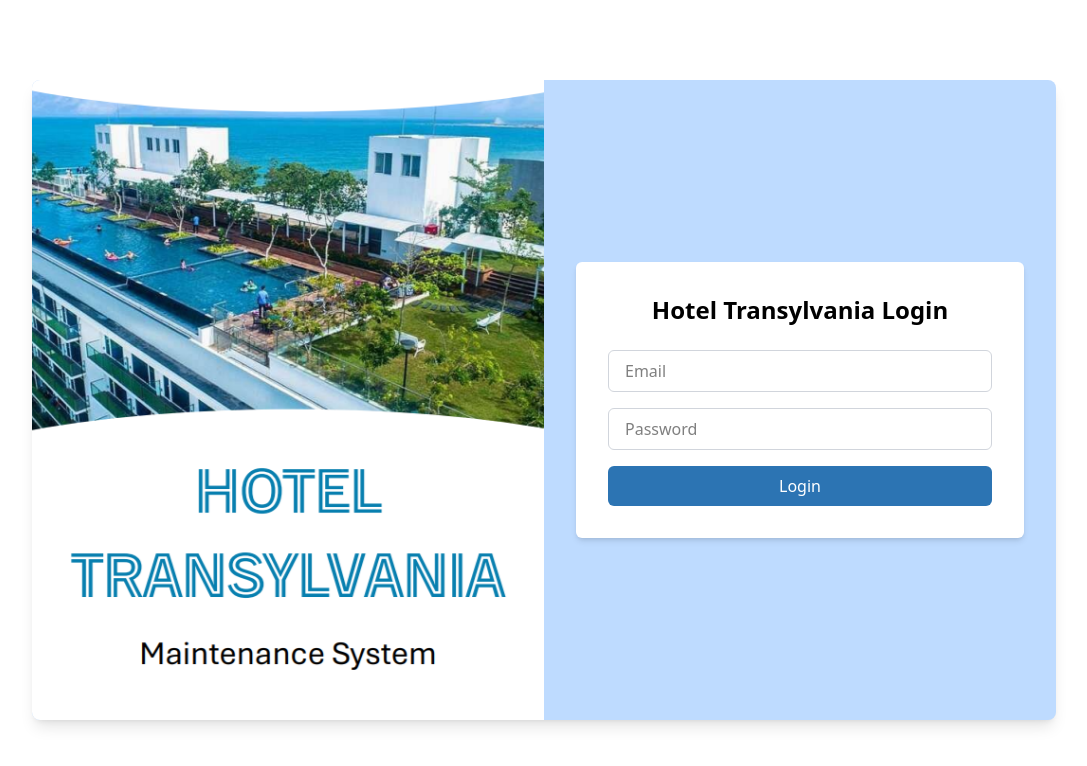
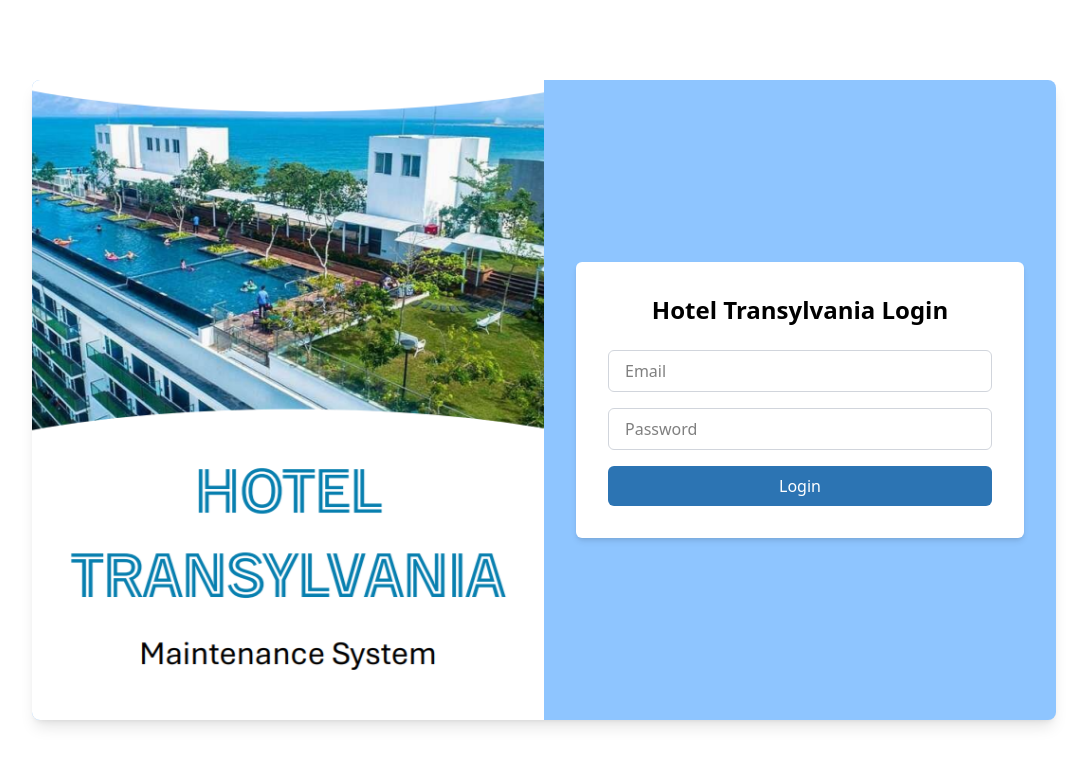
Before and after one commit to vinuwa98/Hotel-Transylvania_FrontEnd, a React (Vite) app: page / in a window 1280 px wide. Shown: the top 766 px of the page, without its empty margins (96-1183 px from the left). Built offline with nearby package versions, Linux system fonts and the light colour scheme.

Commit message:
Vinod: final changes before merging to main

```diff
--- a/src/Components/organisms/AuthSection.jsx
+++ b/src/Components/organisms/AuthSection.jsx
@@ -6,7 +6,7 @@
  */
 function AuthSection() {
   return (
-    <div className="min-h-screen flex items-center justify-center bg-blue-200 ">
+    <div className="min-h-screen flex items-center justify-center bg-blue-300 ">
       <div className="w-full max-w-md bg-white p-8 shadow-md rounded-md">
         <h2 className="text-2xl font-bold text-center mb-6">Hotel Transylvania Login</h2>
         <LoginForm />
--- a/src/pages/LoginPage.jsx
+++ b/src/pages/LoginPage.jsx
@@ -12,7 +12,7 @@
       className="flex justify-center items-center min-h-screen px-4"
       style={{ backgroundColor: themeColors.White }}
     >
-      <div className="flex flex-col md:flex-row items-center justify-center bg-blue-200 shadow-lg rounded-lg overflow-hidden max-w-5xl w-full h-[80vh]">
+      <div className="flex flex-col md:flex-row items-center justify-center bg-blue-300 shadow-lg rounded-lg overflow-hidden max-w-5xl w-full h-[80vh]">
         {/* 🔸 Left side image */}
         <div className="hidden md:flex w-1/2 h-full">
           <img
@@ -26,6 +26,10 @@
         <div className="w-full md:w-1/2 px-6 py-8">
           <AuthSection />
         </div>
+
+        {/* Optional: Additional text below AuthSection */}
+        {/* You can move this inside the right side div if you want it under the form */}
+
       </div>
     </div>
   );
```
